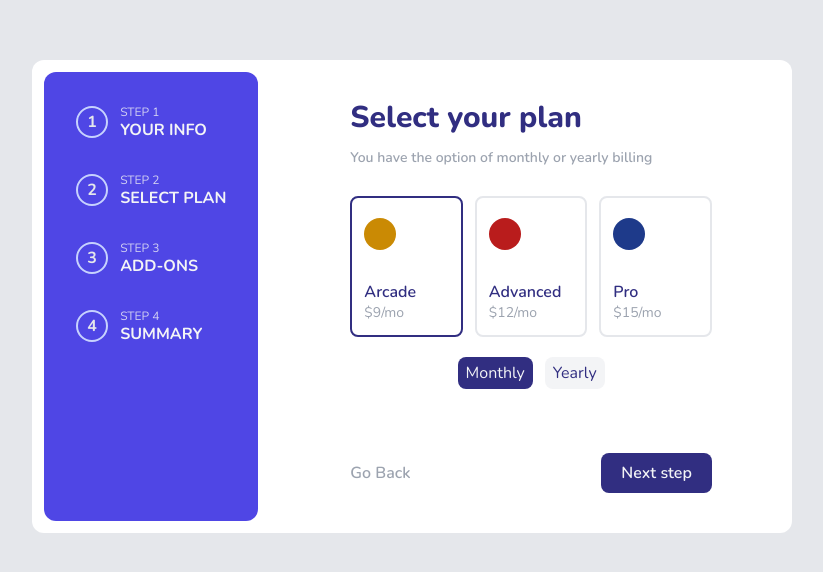
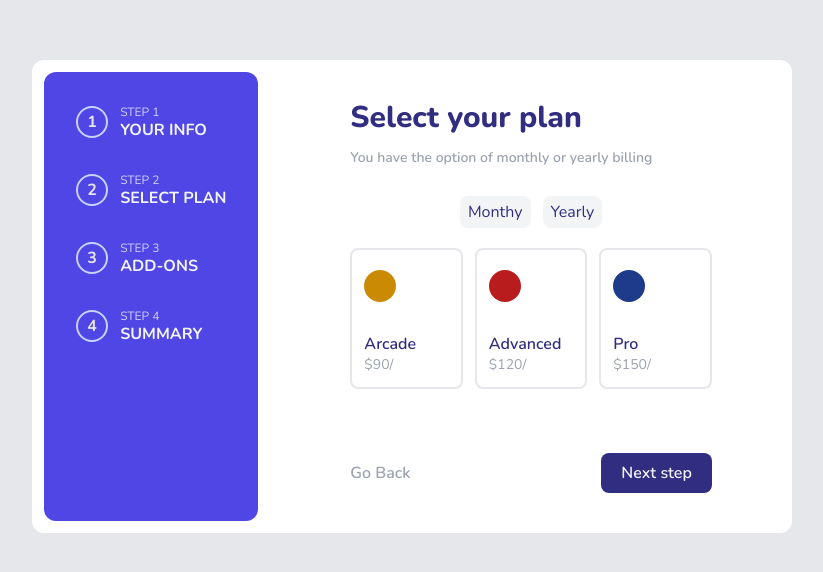
Before and after one commit to larissaOliveiraz/multistep-form, a Next.js app: page /plan in a window 1280 px wide. Shown: the part 104-676 px from the top of the page, without its empty margins (228-1051 px from the left). Built offline with nearby package versions, Linux system fonts and the light colour scheme.

Commit message:
feat: save selected plan on localStorage

```diff
--- a/src/app/page.tsx
+++ b/src/app/page.tsx
@@ -4,7 +4,7 @@ import { Input } from "@/components/Input";
 
 export default function Home() {
    return (
-      <section className="text-indigo-900">
+      <div className="text-indigo-900">
          <Header
             title="Personal Info"
             subtitle="Please provide your name, email address and phone number."
@@ -26,6 +26,6 @@ export default function Home() {
             </div>
             <Footer title="Next step" />
          </form>
-      </section>
+      </div>
    );
 }
--- a/src/app/plan/page.tsx
+++ b/src/app/plan/page.tsx
@@ -4,23 +4,35 @@ import { Header } from "@/components/Header";
 import { PlanCard } from "@/components/PlanCard";
 import { Plan } from "@/types/Plan";
 import { plans } from "@/utils/Plans";
-import { useState } from "react";
+import { useRouter } from "next/navigation";
+import { FormEvent, useState } from "react";
 
-type CardType = "Arcade" | "Advanced" | "Pro";
+type CardType = "Arcade" | "Advanced" | "Pro" | "";
+type PlanType = "mo" | "yr" | "";
 
 const Plan = () => {
-   const [card, setCard] = useState<CardType>("Arcade");
-   const [type, setType] = useState<"mo" | "yr">("mo");
-   const [price, setPrice] = useState(0);
+   const [card, setCard] = useState<CardType>("");
+   const [type, setType] = useState<PlanType>("");
+   const [price, setPrice] = useState(9);
+   const router = useRouter();
+
+   const handleSelectType = (item: string) => {
+      setType(item as PlanType);
+      setCard("");
+   };
 
    const handleSelectPlan = (plan: Plan) => {
       setCard(plan.title);
 
-      if (type === "mo") {
-         setPrice(plan.type[0].price);
-      } else if (type === "yr") {
-         setPrice(plan.type[1].price);
-      }
+      type === "mo" && setPrice(plan.type[0].price);
+      type === "yr" && setPrice(plan.type[1].price);
+   };
+
+   const handleSubmit = (event: FormEvent<HTMLFormElement>) => {
+      event.preventDefault();
+
+      localStorage.setItem("plan", JSON.stringify({ card, type, price }));
+      router.push("/addon");
    };
 
    return (
@@ -29,12 +41,30 @@ const Plan = () => {
             title="Select your plan"
             subtitle="You have the option of monthly or yearly billing"
          />
-         <form className="space-y-16 mt-7">
+         <form onSubmit={(e) => handleSubmit(e)} className="space-y-16 mt-7">
             <div>
+               {/* SELECT TYPE */}
+               <div className="flex justify-center gap-3 mb-5">
+                  {["mo", "yr"].map((item) => (
+                     <button
+                        type="button"
+                        onClick={() => handleSelectType(item)}
+                        className={`p-1 px-2  rounded-lg outline-none  ${
+                           type === item
+                              ? "bg-indigo-900 hover:bg-indigo-900 text-gray-100"
+                              : "bg-gray-100 text-indigo-900 hover:bg-indigo-100"
+                        }`}
+                     >
+                        {item === "mo" ? "Monthy" : "Yearly"}
+                     </button>
+                  ))}
+               </div>
+
                {/* PLAN CARDS */}
                <div className="grid grid-cols-3 gap-3">
                   {plans.map((plan) => (
                      <PlanCard
+                        key={plan.title}
                         title={plan.title}
                         type={type}
                         price={
@@ -47,32 +77,6 @@ const Plan = () => {
                      />
                   ))}
                </div>
-
-               {/* SELECT TYPE */}
-               <div className="flex justify-center gap-3 mt-5">
-                  <button
-                     type="button"
-                     onClick={() => setType("mo")}
-                     className={`p-1 px-2  rounded-lg outline-none  ${
-                        type === "mo"
-                           ? "bg-indigo-900 hover:bg-indigo-900 text-gray-100"
-                           : "bg-gray-100 text-indigo-900 hover:bg-indigo-100"
-                     }`}
-                  >
-                     Monthly
-                  </button>
-                  <button
-                     type="button"
-                     onClick={() => setType("yr")}
-                     className={`p-1 px-2  rounded-lg outline-none  ${
-                        type === "yr"
-                           ? "bg-indigo-900 hover:bg-indigo-900 text-gray-100"
-                           : "bg-gray-100 text-indigo-900 hover:bg-indigo-100"
-                     }`}
-                  >
-                     Yearly
-                  </button>
-               </div>
             </div>
             <Footer title="Next step" goBack />
          </form>
--- a/src/components/PlanCard.tsx
+++ b/src/components/PlanCard.tsx
@@ -23,7 +23,7 @@ export const PlanCard = ({ title, type, price, active, onClick }: Props) => {
             } ${title === "Advanced" && "bg-red-700"} ${
                title === "Pro" && "bg-blue-900"
             }`}
-         ></div>
+         />
          <div className="leading-5">
             <p className="font-semibold ">{title}</p>
             <span className="text-sm text-gray-400">
```
